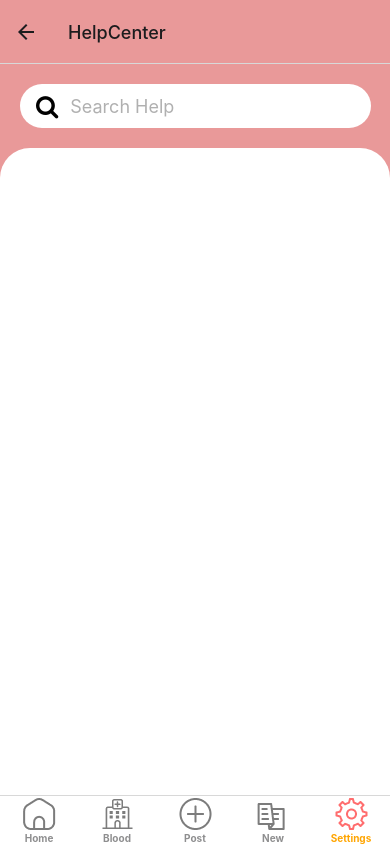
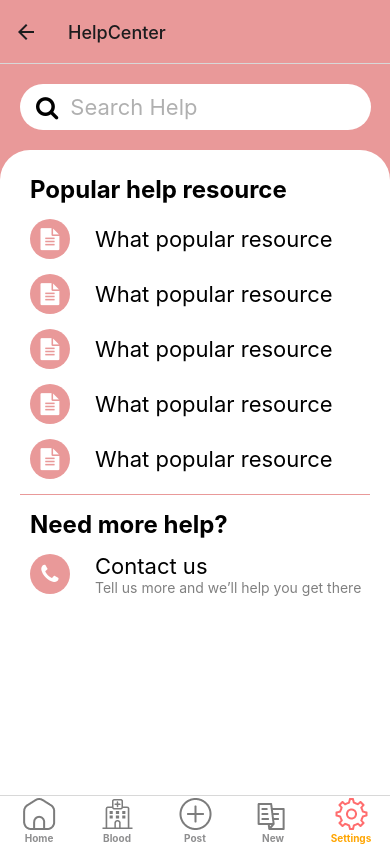
Before and after one commit to Phe-nix/BloodHubApp, a React Native app in the folder client/: screen /HelpCenter in a window 390 px wide. Built offline with nearby package versions, Linux system fonts and the light colour scheme.

Commit message:
Update HelpCenterScreen.tsx

```diff
--- a/client/src/screens/Settings/HelpCenterScreen.tsx
+++ b/client/src/screens/Settings/HelpCenterScreen.tsx
@@ -1,8 +1,17 @@
 import React from "react";
-import { StyleSheet, Text, View, TextInput } from "react-native";
+import { StyleSheet, Text, View, TextInput, ScrollView } from "react-native";
 import { FontAwesome } from "@expo/vector-icons";
 
-const NewScreen = () => {
+// Sample data for help resources
+const helpResources = [
+  { id: "1", title: "What popular resource" },
+  { id: "2", title: "What popular resource" },
+  { id: "3", title: "What popular resource" },
+  { id: "4", title: "What popular resource" },
+  { id: "5", title: "What popular resource" },
+];
+
+const HelpCenterScreen = () => {
   return (
     <View style={styles.container}>
       {/* Search Bar */}
@@ -16,7 +25,35 @@ const NewScreen = () => {
       </View>
 
       {/* White Container */}
-      <View style={styles.whitecontainer}></View>
+      <View style={styles.whitecontainer}>
+        <Text style={styles.title}>Popular help resource</Text>
+
+        {helpResources.map((item) => (
+          <View style={styles.resourceItem} key={item.id}>
+            <View style={styles.iconContainer}>
+              <View style={styles.iconCircle}>
+                <FontAwesome name="file-text" size={22} color="#fff" />
+              </View>
+            </View>
+            <Text style={styles.resourceTitle}>{item.title}</Text>
+          </View>
+        ))}
+        <View style={{borderTopWidth:1, borderColor:"#E99999", marginVertical:10}} ></View>
+        <Text style={styles.title}>Need more help?</Text>
+        <View style={styles.resourceItem}>
+
+  <View style={styles.iconContainer}>
+    <View style={styles.iconCircle}>
+      <FontAwesome name="phone" size={22} color="#fff" />
+    </View>
+  </View>
+  <View style={{ flex: 1}}>
+    <Text style={styles.resourceTitle}>Contact us</Text>
+    <Text style={{ color: "gray", paddingLeft:20 }}>Tell us more and we’ll help you get there</Text>
+  </View>
+</View>
+
+      </View>
     </View>
   );
 };
@@ -40,7 +77,7 @@ const styles = StyleSheet.create({
   searchInput: {
     flex: 1,
     marginLeft: 12,
-    fontSize: 18,
+    fontSize: 22,
     color: "#000000",
   },
   whitecontainer: {
@@ -49,7 +86,42 @@ const styles = StyleSheet.create({
     borderTopLeftRadius: 30,
     borderTopRightRadius: 30,
     width: "100%",
+    paddingHorizontal: 20, // Add padding to your content as needed
+    paddingTop: 20, // Add padding to your content as needed
+  },
+  title: {
+    fontSize: 24,
+    fontWeight: "bold",
+    marginTop: 5,
+    marginBottom : 5,
+    paddingLeft: 10,
+  },
+  resourceItem: {
+    flexDirection: "row",
+    alignItems: "center",
+    paddingLeft: 5,
+    marginTop: 5, // Adjust the spacing between items as needed
+  },
+  iconContainer: {
+    width: 50,
+    height: 50,
+    borderRadius: 25,
+    justifyContent: "center",
+    alignItems: "center",
+  },
+  iconCircle: {
+    width: 40,
+    height: 40,
+    borderRadius: 50,
+    backgroundColor: "#E99999",
+    justifyContent: "center",
+    alignItems: "center",
+  },
+  resourceTitle: {
+    fontSize: 22,
+    color: "#000000",
+    paddingLeft: 20,
   },
 });
 
-export default NewScreen;
+export default HelpCenterScreen;
```
